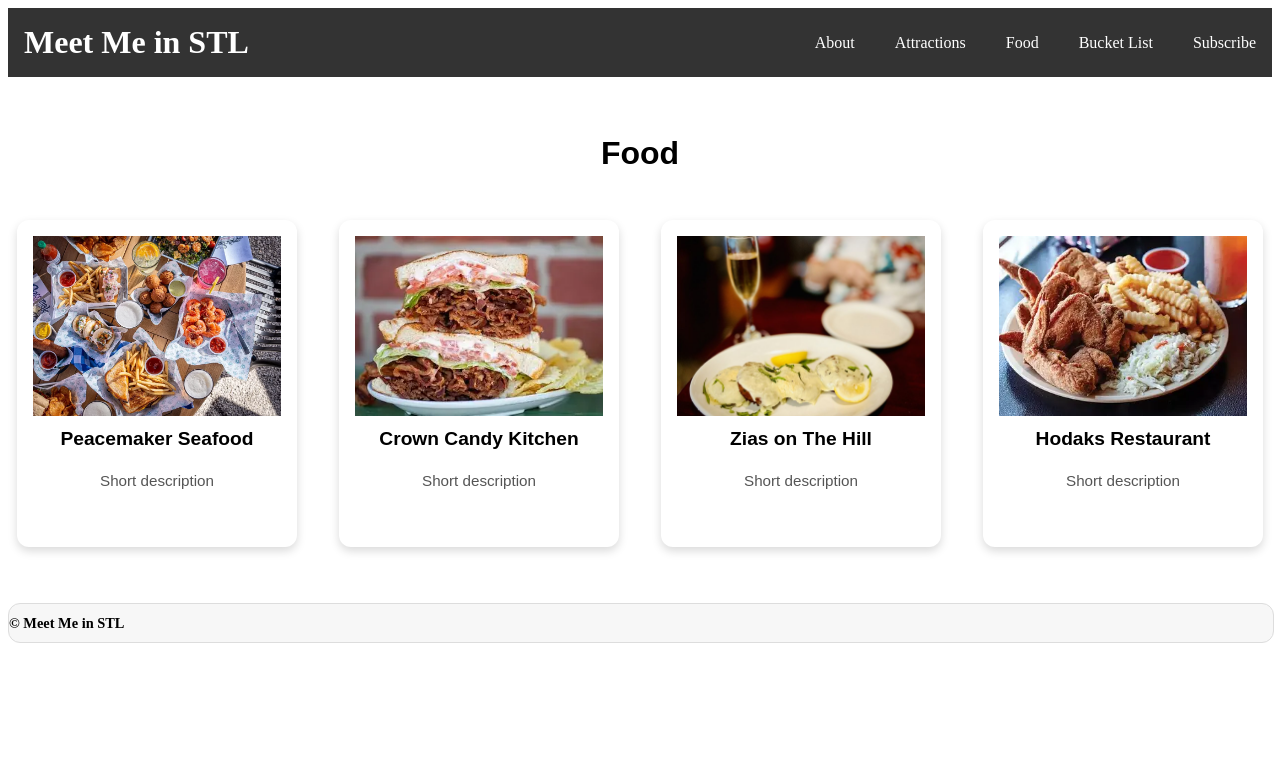
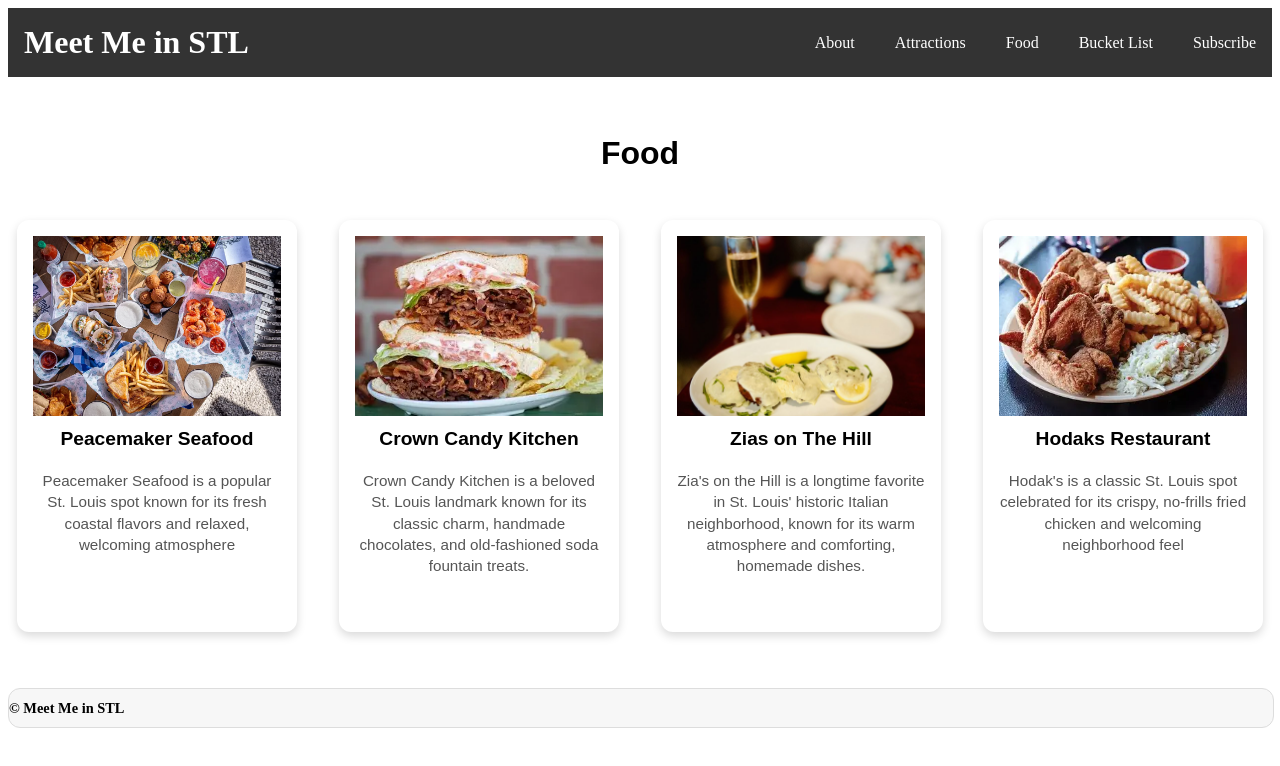
Before and after one commit to awigand8/unit-1-final-project-aidan-w, a React (Vite) app in the folder unit1-final-project/: page /food in a window 1280 px wide. Shown: the top 766 px of the page. Built offline with nearby package versions, Linux system fonts and the light colour scheme.

Commit message:
added all of the food descriptions and about us information

```diff
--- a/unit1-final-project/src/components/About.jsx
+++ b/unit1-final-project/src/components/About.jsx
@@ -1,13 +1,14 @@
 import Copyright from './Copyright';
 
 function About() {
-    return(
+    return (
         <div className="aboutus">
             <h1>About Us</h1>
             <img
-            src="/images/stlpic.jpg" alt="St. Louis skyline at night" className="skyline"/>
-        <p>At Meet Me in STL, our job is to provide the best
-          experience for you when traveling to St.Louis.
+                src="/images/stlpic.jpg" alt="St. Louis skyline at night" className="skyline" />
+            <p>Meet Me in STL makes exploring St. Louis easy and fun. We bring together the city's
+                best attractions, restaurants, and experiences all in one place, helping you discover
+                 new favorites and plan your next adventure. Whether you live here or are visiting for the first time, our goal is to help you experience the heart, history, and flavor of St. Louis.
             </p>
             <footer>
                 <h3>Contact Us!</h3>
--- a/unit1-final-project/src/components/Food.jsx
+++ b/unit1-final-project/src/components/Food.jsx
@@ -2,10 +2,10 @@
 import DynamicPage from './DynamicPage';
 
 const foodData = [
-    { id: 1, category: "food", name: "Peacemaker Seafood", description: "Example description", shortdesc: "Short description", image: "/images/peacemakers.webp"},
-    { id: 2, category: "food", name: "Crown Candy Kitchen", description: "Example description", shortdesc: "Short description", image: "/images/crowncandy.webp"},
-    { id: 3, category: "food", name: "Zias on The Hill", description: "Example description", shortdesc: "Short description", image: "/images/zias.webp"},
-    { id: 4, category: "food", name: "Hodaks Restaurant", description: "Example description", shortdesc: "Short description", image: "/images/hodaks.webp"},
+    { id: 1, category: "food", name: "Peacemaker Seafood", description: "Peacemaker Seafood is a popular St. Louis spot known for its fresh coastal flavors and relaxed, welcoming atmosphere. Inspired by East Coast seafood shacks, it serves favorites like lobster rolls, crab boils, and seasonal catches that keep people coming back. More than just a restaurant, Peacemaker offers a taste of the coast in the heart of the Midwest, making it a must-try stop for seafood lovers.", shortdesc: "Peacemaker Seafood is a popular St. Louis spot known for its fresh coastal flavors and relaxed, welcoming atmosphere", image: "/images/peacemakers.webp"},
+    { id: 2, category: "food", name: "Crown Candy Kitchen", description: "Crown Candy Kitchen is a beloved St. Louis landmark known for its classic charm, handmade chocolates, and old-fashioned soda fountain treats. Family-owned since 1913, it offers everything from thick malt shakes to hearty sandwiches, making it a nostalgic taste of the city's past. More than just a sweet shop, Crown Candy is a tradition—one that keeps locals and visitors coming back for comfort food and timeless flavors.", shortdesc: "Crown Candy Kitchen is a beloved St. Louis landmark known for its classic charm, handmade chocolates, and old-fashioned soda fountain treats.", image: "/images/crowncandy.webp"},
+    { id: 3, category: "food", name: "Zias on The Hill", description: "Zia's on the Hill is a longtime favorite in St. Louis' historic Italian neighborhood, known for its warm atmosphere and comforting, homemade dishes. From pasta classics to hearty entrées, the restaurant brings authentic Italian flavors to the heart of The Hill. More than just a place to eat, Zia's offers the kind of hospitality and tradition that keeps generations of families coming back, making it a true staple of the neighborhood.", shortdesc: "Zia's on the Hill is a longtime favorite in St. Louis' historic Italian neighborhood, known for its warm atmosphere and comforting, homemade dishes.", image: "/images/zias.webp"},
+    { id: 4, category: "food", name: "Hodaks Restaurant", description: "Hodak's is a classic St. Louis spot celebrated for its crispy, no-frills fried chicken and welcoming neighborhood feel. Known for generous portions and affordable comfort food, it has been a go-to restaurant for locals for decades. More than just a casual eatery, Hodak's is a St. Louis tradition—one that brings people together over simple, satisfying meals that keep them coming back.", shortdesc: "Hodak's is a classic St. Louis spot celebrated for its crispy, no-frills fried chicken and welcoming neighborhood feel", image: "/images/hodaks.webp"},
 ];
 
 function Food( { handleAdd }) {
```
Lines whose indentation alone changed are shown as unchanged.
